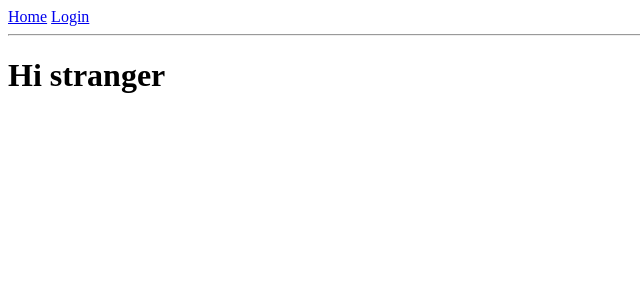
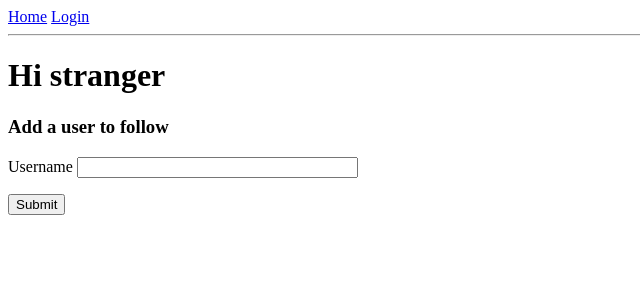
Before and after one commit to lepkowskiadam/tweets_by_keyword, a Flask app: template app/templates/index.html in a window 1280 px wide. Shown: the top 300 px of the page, without its empty margins (0-640 px from the left). Run offline with Flask 2, Linux system fonts and the light colour scheme; the template is opened without the code that fills it: most values are stand-ins (such as "Sample title", 1, 10 or a date in 2020); form fields are guessed from the names that the template uses.

Commit message:
Add follow user form

```diff
--- a/app/templates/index.html
+++ b/app/templates/index.html
@@ -6,4 +6,16 @@
     {% else %}
     <h1>Hi {{ current_user.username }}</h1>
     {% endif %}
+    <h3>Add a user to follow</h3>
+    <form action="" method="post">
+        {{ form.hidden_tag() }}
+        <p>
+            {{ form.username.label }}
+            {{ form.username(size=32) }}
+            {% for error in form.username.errors %}
+            <p>[{{ error }}]</p>
+            {% endfor %}
+        </p>
+        <p>{{ form.submit() }}</p>
+    </form>
 {% endblock %}
```
